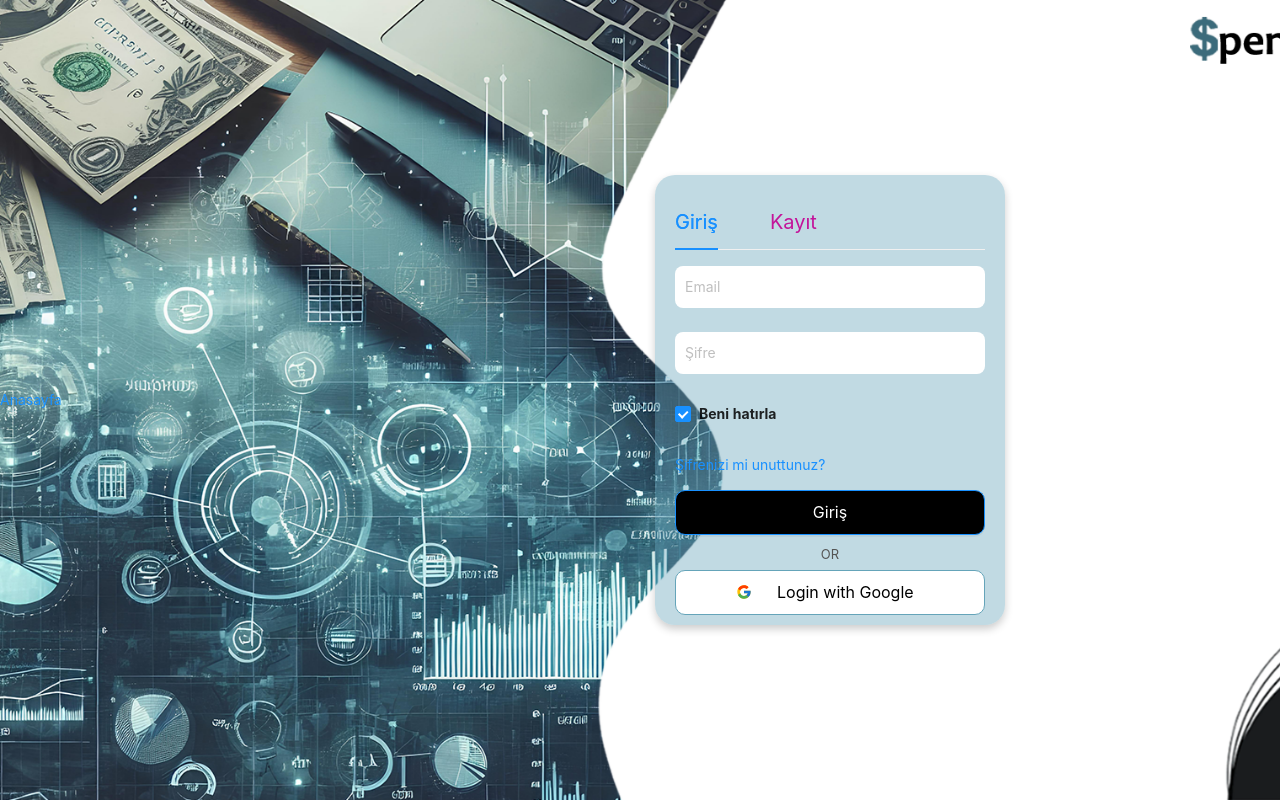
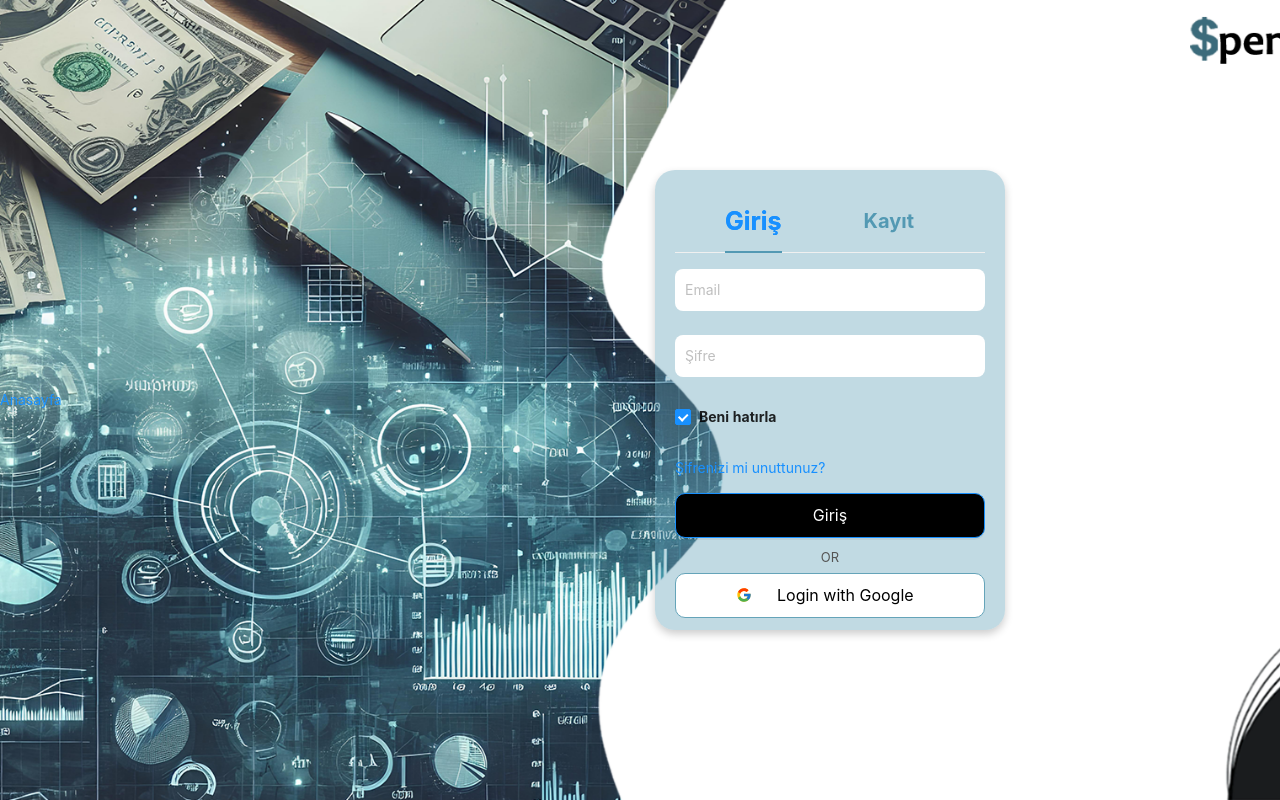
Before and after one commit to nazhhoglu/butce_takip, a React (Create React App) app: page / in a window 1280 px wide. Built offline with nearby package versions, Linux system fonts and the light colour scheme.

Commit message:
tab upgrade

```diff
--- a/src/pages/HomePage.css
+++ b/src/pages/HomePage.css
@@ -10,6 +10,7 @@
   .logo {
     font-size: 20px;
     font-weight: bold;
+    color: white;
   }
 
   .site-layout-background {
--- a/src/pages/LoginRegisterPage.css
+++ b/src/pages/LoginRegisterPage.css
@@ -18,22 +18,26 @@
     box-shadow: 0 4px 8px 0 rgba(0,0,0,0.2);
     background-color: rgb(101, 164, 185,0.4);
     border-radius: 20px;
-    height: 450px;
+    height: 460px;
   }
 
   .ant-tabs-tab {
     font-size: 20px !important ;/* İstediğiniz font boyutunu buraya girin */
-    color: #c3149a; /* İstediğiniz rengi buraya girin */
-    margin-right: 20px ;
+    color: rgb(83, 153, 179); /* İstediğiniz rengi buraya girin */
+    margin-right: 30px ;
+    font-weight: bold;
+    margin-right: 50px;
+    margin-left: 50px;
   }
 
   .ant-tabs-tab-active {
-    font-size: 20px !important; /* Aktif tabın font boyutunu buraya girin */
-    color: #1890ff; /* Aktif tabın rengini buraya girin */
+    font-size: 25px !important; /* Aktif tabın font boyutunu buraya girin */
+    color:black; /* Aktif tabın rengini buraya girin */
+    font-weight: bold;
   }
 
   .ant-tabs-ink-bar {
-    background-color: #1890ff; /* Tabın altındaki çizginin rengini buraya girin */
+    background-color: rgb(83,153,179) !important; /* Tabın altındaki çizginin rengini buraya girin */
   }
 
   .ant-tabs-nav {
```
